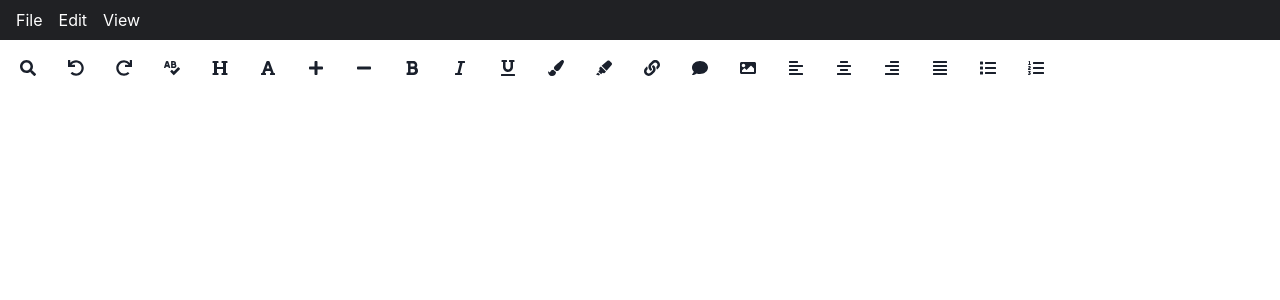
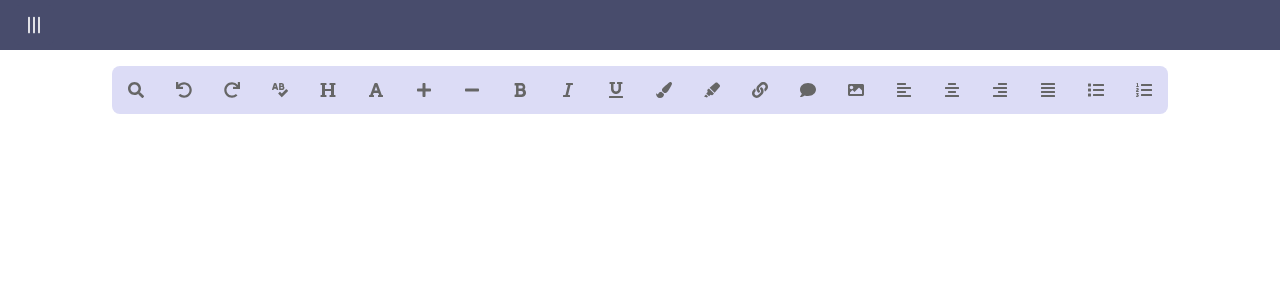
Before and after one commit to AG-2003/Group-Project, a React (Create React App) app in the folder frontend/: page /Doc in a window 1280 px wide. Shown: the top 300 px of the page. Built offline with nearby package versions, Linux system fonts and the light colour scheme; a web font is replaced by a local one.

Commit message:
Toolbar CSS added

```diff
--- a/frontend/src/components/Dashboard/Navbar.tsx
+++ b/frontend/src/components/Dashboard/Navbar.tsx
@@ -20,7 +20,7 @@ interface Props {
   onToggle: () => void;
 }
 
-const Navbar = ({ onToggle, isSidebarOpen }: Props) => {
+const NavBar = ({ onToggle, isSidebarOpen }: Props) => {
   const iconStyle = {
     transform: isSidebarOpen ? "rotate(90deg)" : "rotate(0deg)",
     transition: "transform 0.3s ease",
@@ -88,4 +88,4 @@ const Navbar = ({ onToggle, isSidebarOpen }: Props) => {
   );
 };
 
-export default Navbar;
+export default NavBar;
--- a/frontend/src/components/Doc_/NavBar.scss
+++ b/frontend/src/components/Doc_/NavBar.scss
@@ -1,17 +1,37 @@
 .navbar {
   display: flex;
-  justify-content: start;
+  justify-content: space-between; // This spreads out the items
   align-items: center;
-  background-color: #202124; // Adjust the color as needed
-  color: white;
+  background-color: #202124; // Dark background color
+  color: #e8eaed; // Light text color
   padding: 0.5rem 1rem;
 
-  .nav-item {
+  .sidebar-icon,
+  .action-icon {
     margin-right: 1rem;
     cursor: pointer;
+  }
 
-    &:hover {
-      text-decoration: underline;
+  .nav-items {
+    display: flex; // Aligns nav-items in a row
+
+    .nav-item {
+      margin-right: 1rem;
+      cursor: pointer;
+
+      &:hover {
+        text-decoration: underline;
+      }
     }
   }
+
+  .title-area {
+    flex-grow: 1; // Allows the title area to take up available space
+    display: flex;
+    justify-content: center; // Centers the title
+  }
+
+  .action-buttons {
+    // Add styles for action buttons if needed
+  }
 }
--- a/frontend/src/components/Doc_/NavBar.tsx
+++ b/frontend/src/components/Doc_/NavBar.tsx
@@ -1,15 +1,78 @@
-import React from "react";
-import "./NavBar.scss";
+// import React from "react";
+// import "./NavBar.scss";
+// import { FaBars, FaCloudUploadAlt, FaShareSquare } from "react-icons/fa"; // Import FontAwesome icons
 
-const NavBar: React.FC = () => {
+// const NavBar: React.FC = () => {
+//   return (
+//     <div className="navbar">
+//       <FaBars className="sidebar-icon" />
+//       <div className="nav-items">
+//         <div className="nav-item">Home</div>
+//         <div className="nav-item">File</div>
+//         <div className="nav-item">Edit</div>
+//         <div className="nav-item">View</div>
+//         <div className="nav-item">Insert</div>
+//         <div className="nav-item">Format</div>
+//         <div className="nav-item">Tools</div>
+//         <div className="nav-item">Extensions</div>
+//         <div className="nav-item">Help</div>
+//       </div>
+//       <div className="title-area">Untitled - Doc</div>
+//       <div className="action-buttons">
+//         <FaCloudUploadAlt className="action-icon" />
+//         <FaShareSquare className="action-icon" />
+//       </div>
+//     </div>
+//   );
+// };
+
+// export default NavBar;
+
+import {
+  IconButton,
+  Flex,
+  Button,
+  Menu,
+  MenuButton,
+  MenuList,
+  MenuItem,
+} from "@chakra-ui/react";
+import { HamburgerIcon } from "@chakra-ui/icons";
+// import { Link } from "react-router-dom";
+import { useState } from "react";
+
+interface Props {
+  isSidebarOpen: boolean;
+  onToggle: () => void;
+}
+
+const NavBar = ({ onToggle, isSidebarOpen }: Props) => {
+  const iconStyle = {
+    transform: isSidebarOpen ? "rotate(90deg)" : "rotate(0deg)",
+    transition: "transform 0.3s ease",
+  };
+
   return (
-    <div className="navbar">
-      {/* Add your navigation bar items here */}
-      <div className="nav-item">File</div>
-      <div className="nav-item">Edit</div>
-      <div className="nav-item">View</div>
-      {/* ... other navigation items */}
-    </div>
+    <Flex
+      width="100%"
+      justifyContent="space-between"
+      alignItems="center"
+      p={1}
+      height="30px"
+      bg={"#484c6c"}
+    >
+      <IconButton
+        bg="inherit"
+        aria-label="Menu"
+        fontSize="20px"
+        color="white"
+        colorScheme="purple.100"
+        icon={<HamburgerIcon style={iconStyle} />}
+        onClick={onToggle}
+      />
+
+      <Flex alignItems="center"></Flex>
+    </Flex>
   );
 };
 
--- a/frontend/src/components/Doc_/Toolbar.scss
+++ b/frontend/src/components/Doc_/Toolbar.scss
@@ -1,81 +1,25 @@
+
+.container {
+  display: flex; // Use flexbox to align children
+  justify-content: center; // Center children horizontally
+  align-items: center; // Center children vertically
+  padding: 1rem;
+}
+
 .toolbar {
-  display: flex;
-  align-items: center;
-  justify-content: start;
-  background-color: #f1f3f4;
-  border-bottom: 1px solid #e0e0e0;
-  padding: 0.5rem;
-  gap: 8px; // Creates space between toolbar items
+  padding: 0.25rem; // Reduced padding for less space around buttons.
+  background-color: #dcdcf6; // A muted color similar to the second image.
+  border-radius: 8px; // Less rounded corners compared to the first image.
+  display: flex; // Ensure the buttons are flexibly placed.
+  // gap: 4px; // Adds a gap between buttons.
 
-  .toolbar-button {
-    display: inline-flex;
-    align-items: center;
-    justify-content: center;
-    background: none;
-    border: 1px solid transparent; // Buttons have a transparent border by default
-    border-radius: 4px;
-    padding: 6px 8px;
-    font-size: 14px;
-    color: #5f6368;
+  .tool {
+    background-color: transparent; // No background color for a flat look.
+    color: #666; // Muted icon color.
+    border: none; // Remove borders if any.
 
     &:hover {
-      border-color: #d1d3d4; // Border color on hover
-      background-color: #e8e8e8; // Light background on hover
-    }
-
-    &.active {
-      background-color: #e8e8e8; // Active state has a background color
-      border-color: #d1d3d4;
+      background-color: #cdcdff; // A light hover effect.
     }
   }
-
-  .dropdown {
-    background: none;
-    border: 1px solid transparent;
-    border-radius: 4px;
-    padding: 4px 8px;
-    font-size: 14px;
-    color: #5f6368;
-    cursor: pointer;
-
-    &:hover {
-      background-color: #e8e8e8;
-      border-color: #d1d3d4;
-    }
-
-    &.active {
-      background-color: #e8e8e8;
-      border-color: #d1d3d4;
-    }
-  }
-
-  .dropdown-content {
-    display: none;
-    position: absolute;
-    background-color: #f9f9f9;
-    min-width: 160px;
-    box-shadow: 0px 8px 16px 0px rgba(0, 0, 0, 0.2);
-    z-index: 1;
-    border-radius: 4px;
-    padding: 12px 16px;
-
-    a {
-      color: black;
-      padding: 12px 16px;
-      text-decoration: none;
-      display: block;
-
-      &:hover {
-        background-color: #f1f1f1;
-      }
-    }
-  }
-
-  .separator {
-    border-left: 1px solid #e0e0e0;
-    margin: 0 8px;
-    height: 24px;
-  }
 }
-
-// Adjust the styles as needed to match the second image further.
--- a/frontend/src/components/Doc_/Toolbar.tsx
+++ b/frontend/src/components/Doc_/Toolbar.tsx
@@ -1,8 +1,12 @@
 import React from "react";
+import "./ToolBar.scss";
 import {
   ButtonGroup,
   IconButton,
-  useColorModeValue,
+  Menu,
+  MenuButton,
+  MenuItem,
+  MenuList,
   Tooltip,
 } from "@chakra-ui/react";
 import {
@@ -30,173 +34,171 @@ import {
   FaHeading,
 } from "react-icons/fa";
 
-const Toolbar: React.FC = () => {
-  const iconBtnBg = useColorModeValue("white", "gray.800"); // Color mode sensitive background
-
+const ToolBar: React.FC = () => {
   return (
-    <ButtonGroup spacing={2} padding={2}>
+    <div className="container">
+      <ButtonGroup className="toolbar">
         <Tooltip label="Search" hasArrow>
           <IconButton
+            className="tool"
             aria-label="Search"
             icon={<FaSearch />}
-          background={iconBtnBg}
           />
         </Tooltip>
         <Tooltip label="Undo" hasArrow>
-        <IconButton
-          aria-label="Undo"
-          icon={<FaUndo />}
-          background={iconBtnBg}
-        />
+          <IconButton className="tool" aria-label="Undo" icon={<FaUndo />} />
         </Tooltip>
         <Tooltip label="Redo" hasArrow>
-        <IconButton
-          aria-label="Redo"
-          icon={<FaRedo />}
-          background={iconBtnBg}
-        />
+          <IconButton className="tool" aria-label="Redo" icon={<FaRedo />} />
         </Tooltip>
         <Tooltip label="Spellcheck" hasArrow>
           <IconButton
+            className="tool"
             aria-label="Spellcheck"
             icon={<FaSpellCheck />}
-          background={iconBtnBg}
           />
         </Tooltip>
+        <Menu>
           <Tooltip label="Headings" hasArrow>
-        {/* <Select variant="unstyled" placeholder="Normal text">
-          <option value="h1">Heading 1</option>
-          <option value="h2">Heading 2</option>
-          <option value="h3">Heading 3</option>
-        </Select> */}
-        <IconButton
+            <MenuButton
+              as={IconButton}
+              className="tool"
               aria-label="Headings"
               icon={<FaHeading />}
-          background={iconBtnBg}
             />
           </Tooltip>
+          <MenuList>
+            <MenuItem>Heading 1</MenuItem>
+            <MenuItem>Heading 2</MenuItem>
+            <MenuItem>Heading 3</MenuItem>
+            <MenuItem>Heading 4</MenuItem>
+            <MenuItem>Heading 5</MenuItem>
+            <MenuItem>Heading 6</MenuItem>
+          </MenuList>
+        </Menu>
+        <Menu>
           <Tooltip label="Font Style" hasArrow>
-        <IconButton
-          aria-label="Font"
+            <MenuButton
+              as={IconButton}
+              className="tool"
+              aria-label="Font Style"
               icon={<FaFont />}
-          background={iconBtnBg}
             />
           </Tooltip>
+          <MenuList>
+            <MenuItem>Arial</MenuItem>
+            <MenuItem>Times New Roman</MenuItem>
+            <MenuItem>Helvetica</MenuItem>
+            {/* ... other font options */}
+          </MenuList>
+        </Menu>
         <Tooltip label="Increase Font Size" hasArrow>
           <IconButton
+            className="tool"
             aria-label="Increase Font Size"
             icon={<FaPlus />}
-          background={iconBtnBg}
           />
         </Tooltip>
         <Tooltip label="Decrease Font Size" hasArrow>
           <IconButton
+            className="tool"
             aria-label="Decrease Font Size"
             icon={<FaMinus />}
-          background={iconBtnBg}
           />
         </Tooltip>
         <Tooltip label="Bold" hasArrow>
-        <IconButton
-          aria-label="Bold"
-          icon={<FaBold />}
-          background={iconBtnBg}
-        />
+          <IconButton className="tool" aria-label="Bold" icon={<FaBold />} />
         </Tooltip>
         <Tooltip label="Italic" hasArrow>
           <IconButton
+            className="tool"
             aria-label="Italic"
             icon={<FaItalic />}
-          background={iconBtnBg}
           />
         </Tooltip>
         <Tooltip label="Underline" hasArrow>
           <IconButton
+            className="tool"
             aria-label="Underline"
             icon={<FaUnderline />}
-          background={iconBtnBg}
           />
         </Tooltip>
         <Tooltip label="Text Color" hasArrow>
           <IconButton
+            className="tool"
             aria-label="Text Color"
             icon={<FaPaintBrush />}
-          background={iconBtnBg}
           />
         </Tooltip>
         <Tooltip label="Highlight Text" hasArrow>
           <IconButton
+            className="tool"
             aria-label="Highlight Text"
             icon={<FaHighlighter />}
-          background={iconBtnBg}
           />
         </Tooltip>
         <Tooltip label="Insert Link" hasArrow>
           <IconButton
+            className="tool"
             aria-label="Insert Link"
             icon={<FaLink />}
-          background={iconBtnBg}
           />
         </Tooltip>
         <Tooltip label="Add Comment" hasArrow>
           <IconButton
+            className="tool"
             aria-label="Add Comment"
             icon={<FaComment />}
-          background={iconBtnBg}
           />
         </Tooltip>
         <Tooltip label="Add Image" hasArrow>
           <IconButton
+            className="tool"
             aria-label="Add Image"
             icon={<FaImage />}
-          background={iconBtnBg}
           />
         </Tooltip>
         <Tooltip label="Align Left" hasArrow>
           <IconButton
+            className="tool"
             aria-label="Align Left"
             icon={<FaAlignLeft />}
-          background={iconBtnBg}
           />
         </Tooltip>
         <Tooltip label="Align Center" hasArrow>
           <IconButton
+            className="tool"
             aria-label="Align Center"
             icon={<FaAlignCenter />}
-          background={iconBtnBg}
           />
         </Tooltip>
         <Tooltip label="Align Right" hasArrow>
           <IconButton
+            className="tool"
             aria-label="Align Right"
             icon={<FaAlignRight />}
-          background={iconBtnBg}
           />
         </Tooltip>
         <Tooltip label="Align Justify" hasArrow>
           <IconButton
+            className="tool"
             aria-label="Align Justify"
             icon={<FaAlignJustify />}
-          background={iconBtnBg}
           />
         </Tooltip>
         <Tooltip label="Bullets" hasArrow>
-        <IconButton
-          aria-label="Bullets"
-          icon={<FaList />}
-          background={iconBtnBg}
-        />
+          <IconButton className="tool" aria-label="Bullets" icon={<FaList />} />
         </Tooltip>
         <Tooltip label="Numbered" hasArrow>
           <IconButton
+            className="tool"
             aria-label="Numbered"
             icon={<FaListOl />}
-          background={iconBtnBg}
           />
         </Tooltip>
-      {/* ... other toolbar items */}
       </ButtonGroup>
+    </div>
   );
 };
 
-export default Toolbar;
+export default ToolBar;
--- a/frontend/src/pages/Dashboard.tsx
+++ b/frontend/src/pages/Dashboard.tsx
@@ -1,7 +1,7 @@
 import React, { useState } from "react";
 import { Divider, Box } from "@chakra-ui/react";
 import { motion, AnimatePresence } from "framer-motion";
-import Navbar from "../components/Dashboard/Navbar";
+import NavBar from "../components/Dashboard/NavBar";
 import Projects from "../components/Dashboard/Projects";
 import Profile from "../components/Dashboard/Profile";
 import SideBar from "../components/Dashboard/Sidebar";
@@ -29,7 +29,7 @@ const Dashboard: React.FC = () => {
   return (
     <>
       <div style={{ padding: "10px", background: "#484c6c" }}>
-        <Navbar onToggle={toggleSidebar} isSidebarOpen={isSidebarOpen} />
+        <NavBar onToggle={toggleSidebar} isSidebarOpen={isSidebarOpen} />
       </div>
       <Divider borderColor="lightgrey" borderWidth="1px" maxW="98.5vw" />
       <Box display="flex" height="calc(100vh - 10px)">
--- a/frontend/src/pages/Doc.scss
+++ /dev/null
@@ -1,10 +0,0 @@
-.document-editor {
-  display: flex;
-  flex-direction: column;
-  height: 100vh;
-
-  .editor-content {
-    display: flex;
-    flex-grow: 1;
-  }
-}
--- a/frontend/src/pages/Doc.tsx
+++ b/frontend/src/pages/Doc.tsx
@@ -1,14 +1,32 @@
-import React from "react";
+import React, { useState } from "react";
 import NavBar from "../components/Doc_/NavBar";
-import Toolbar from "../components/Doc_/Toolbar";
+import ToolBar from "../components/Doc_/ToolBar";
 import Document from "../components/Doc_/Document";
-import "./Doc.scss";
+// import "./Doc.scss";
 
 const Doc: React.FC = () => {
+  const [isSidebarOpen, setIsSidebarOpen] = useState(true);
+
+  //  const [currentComponent, setCurrentComponent] = useState("Profile");
+
+  //  const handleButtonClick = (component: string) => {
+  //    setCurrentComponent(component);
+  //  };
+
+  // Variants for Framer Motion animation
+  //  const sidebarVariants = {
+  //    open: { width: "200px" },
+  //    closed: { width: "0px" },
+  //  };
+
+  // Function to toggle the sidebar
+  const toggleSidebar = () => setIsSidebarOpen(!isSidebarOpen);
   return (
     <div className="document-editor">
-      <NavBar />
-      <Toolbar />
+      <div style={{ padding: "10px", background: "#484c6c" }}>
+        <NavBar onToggle={toggleSidebar} isSidebarOpen={isSidebarOpen} />
+      </div>
+      <ToolBar />
       <div className="editor-content">
         <Document />
       </div>
```
Also changed, not shown: frontend/src/firebase-config.ts (+3 -5 lines). Lines whose indentation alone changed are shown as unchanged.
